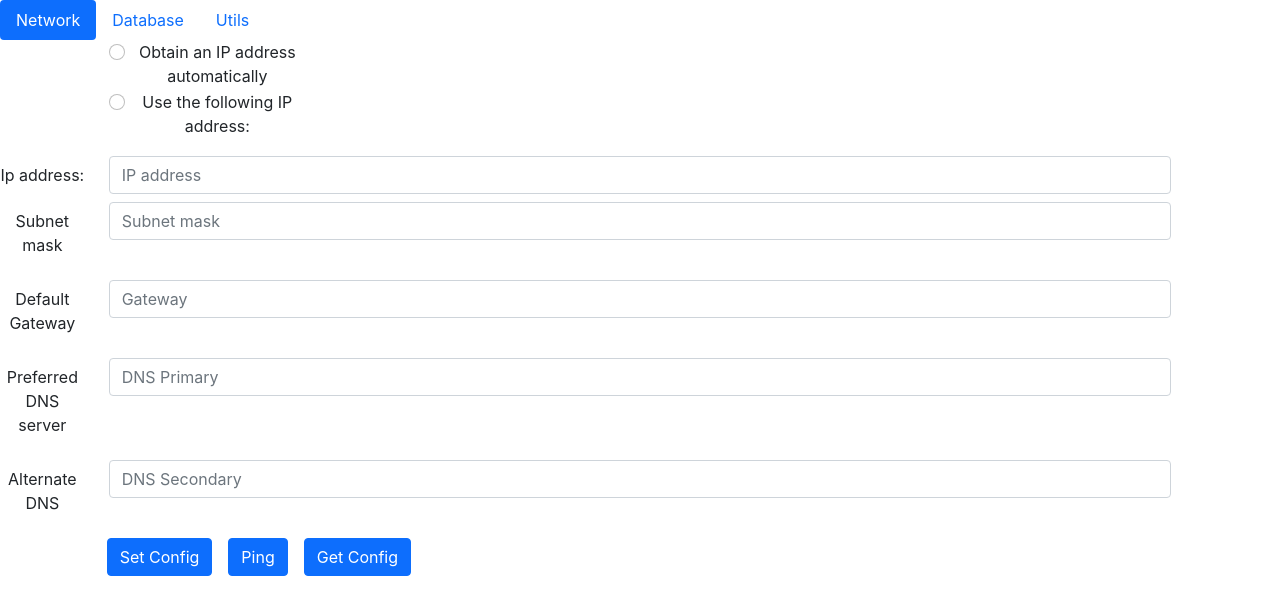
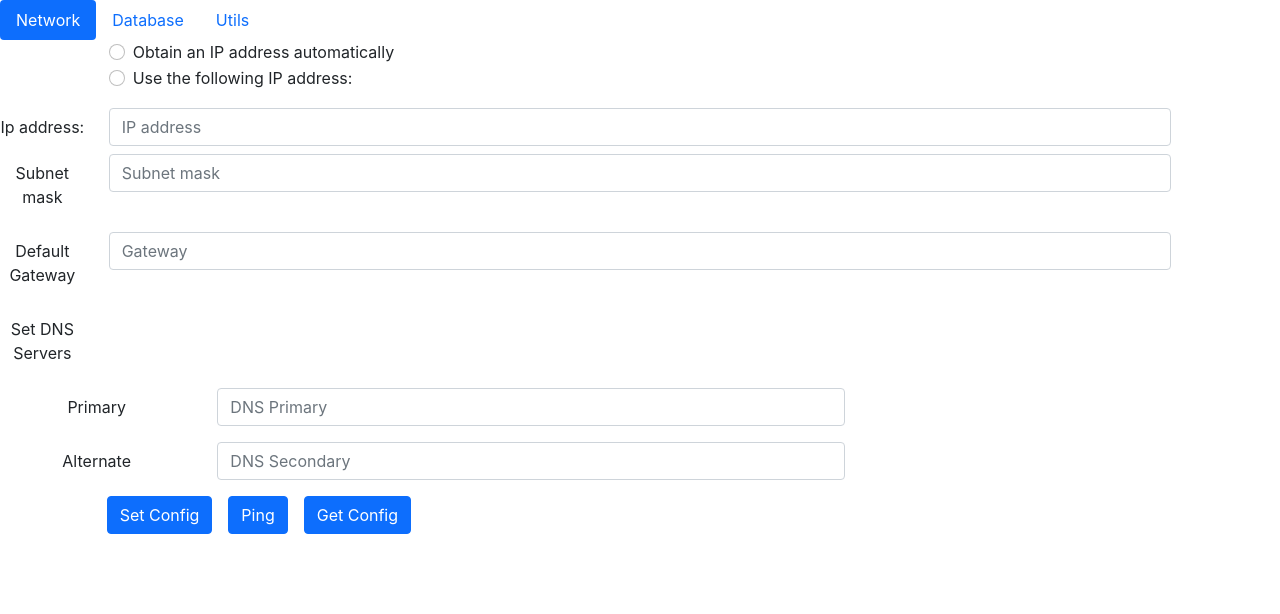
Before and after one commit to hiramzunig4/tryouts, a React (Create React App) app in the folder lv-react-ui/: page / in a window 1280 px wide. Shown: the top 614 px of the page. Built offline with nearby package versions, Linux system fonts and the light colour scheme.

Commit message:
se agrega el envio de las dos direcciones

```diff
--- a/lv-react-ui/src/Network.js
+++ b/lv-react-ui/src/Network.js
@@ -33,7 +33,8 @@ function Network(){
   const [address, setAddress] = React.useState("");
   const [netmask, setNetmask] = React.useState("");
   const [gateway, setGateway] = React.useState("");
-  const [servers, setServers] = React.useState("");
+  const [serverprimary, setServerPrimary] = React.useState("");
+  const [serversecondary, setServerSecondary] = React.useState("");
 
   const [item, setItem] = React.useState("");
 
@@ -58,7 +59,9 @@ function Network(){
   }
 
   const handleSubmit = (event) => {
+
     event.preventDefault()
+
     if(item === "radiostatic")
     {
       console.log(item)
@@ -66,14 +69,15 @@ function Network(){
         address: ${address}
         netMask: ${netmask}
         gateway: ${gateway}
-        servers: ${servers}
+        server primary: ${serverprimary}
+        server secondary: ${serversecondary}
       `);
       const config = {
         "method":"static",
         "address": `${address}`,
         "prefix_length":8,
         "gateway":  `${gateway}`,
-        "name_servers":[`${servers}`]
+        "name_servers":[`${serverprimary}`,`${serversecondary}`]
       }
       console.log(JSON.stringify(config))
       api.setConfigStatic(config, function(res){
@@ -96,9 +100,8 @@ function Network(){
         <fieldset>
             <Form.Group as={Row} className="mb-3">
             <Form.Label as="legend" column sm={1}>
-
             </Form.Label>
-            <Col sm={2}>
+            <Col sm={3} align="left">
                 <Form.Check
                   type="radio"
                   label="Obtain an IP address automatically"
@@ -158,26 +161,33 @@ function Network(){
             </Col>
         </Form.Group>
 
+        <Form.Group as={Row} className="mb-3" controlId="formHorizontal">
+            <Form.Label column sm={1}>
+              Set DNS Servers
+            </Form.Label>
+        </Form.Group>
+
         <Form.Group as={Row} className="mb-3" controlId="formHorizontalPassword">
-            <Form.Label column sm={1}>
-            Preferred DNS server
+            <Form.Label column sm={2}>
+            Primary
             </Form.Label>
-            <Col sm={10}>
+            <Col sm={6}>
             <Form.Control
               type="preferreddns"
-              onChange={e => setServers(e.target.value)}
+              onChange={e => setServerPrimary(e.target.value)}
               disabled={DnsprimaryDisabled}
               placeholder="DNS Primary" />
             </Col>
         </Form.Group>
 
         <Form.Group as={Row} className="mb-3" controlId="formHorizontalPassword">
-            <Form.Label column sm={1}>
-            Alternate DNS
+            <Form.Label column sm={2}>
+            Alternate
             </Form.Label>
-            <Col sm={10}>
+            <Col sm={6}>
             <Form.Control
               type="alternatedns"
+              onChange={e => setServerSecondary(e.target.value)}
               disabled={DnssecondaryDisabled}
               placeholder="DNS Secondary" />
             </Col>
```
